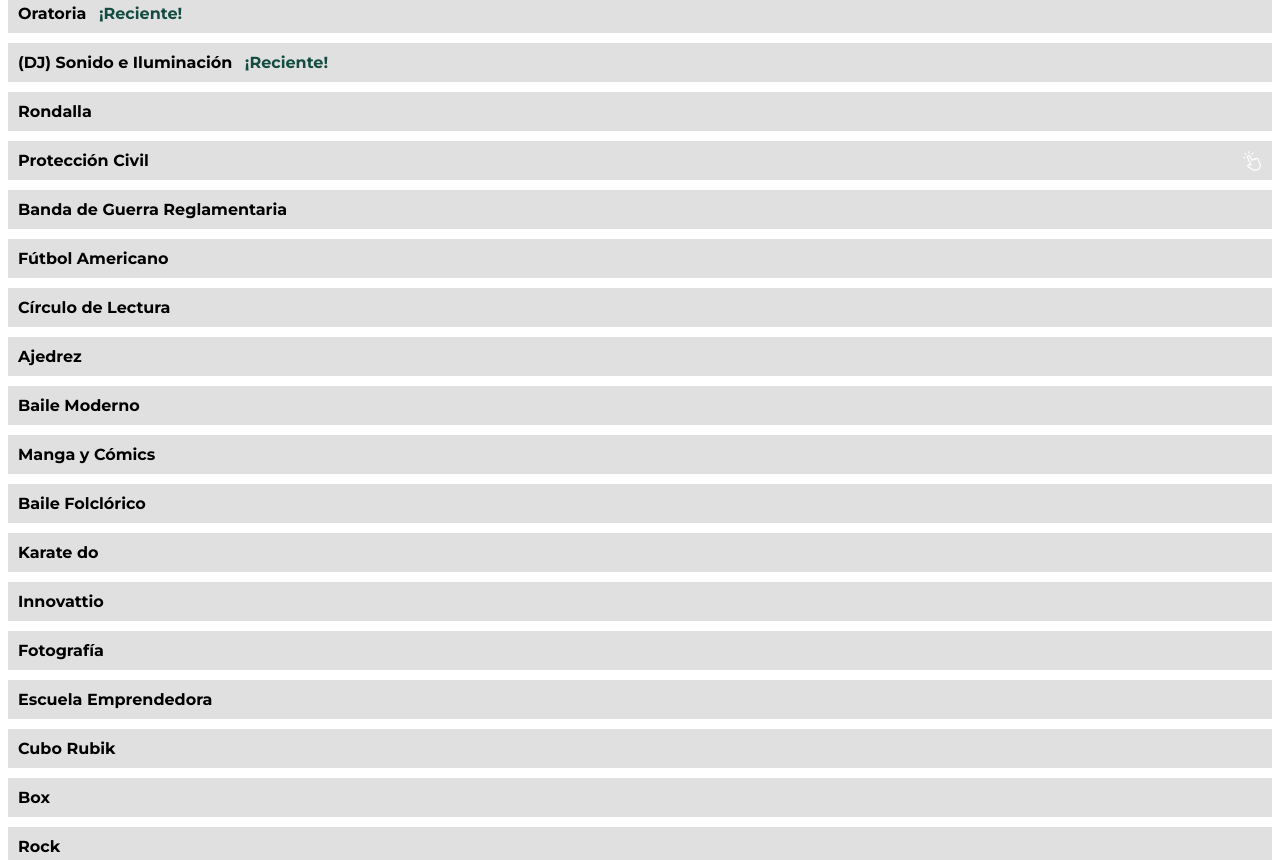
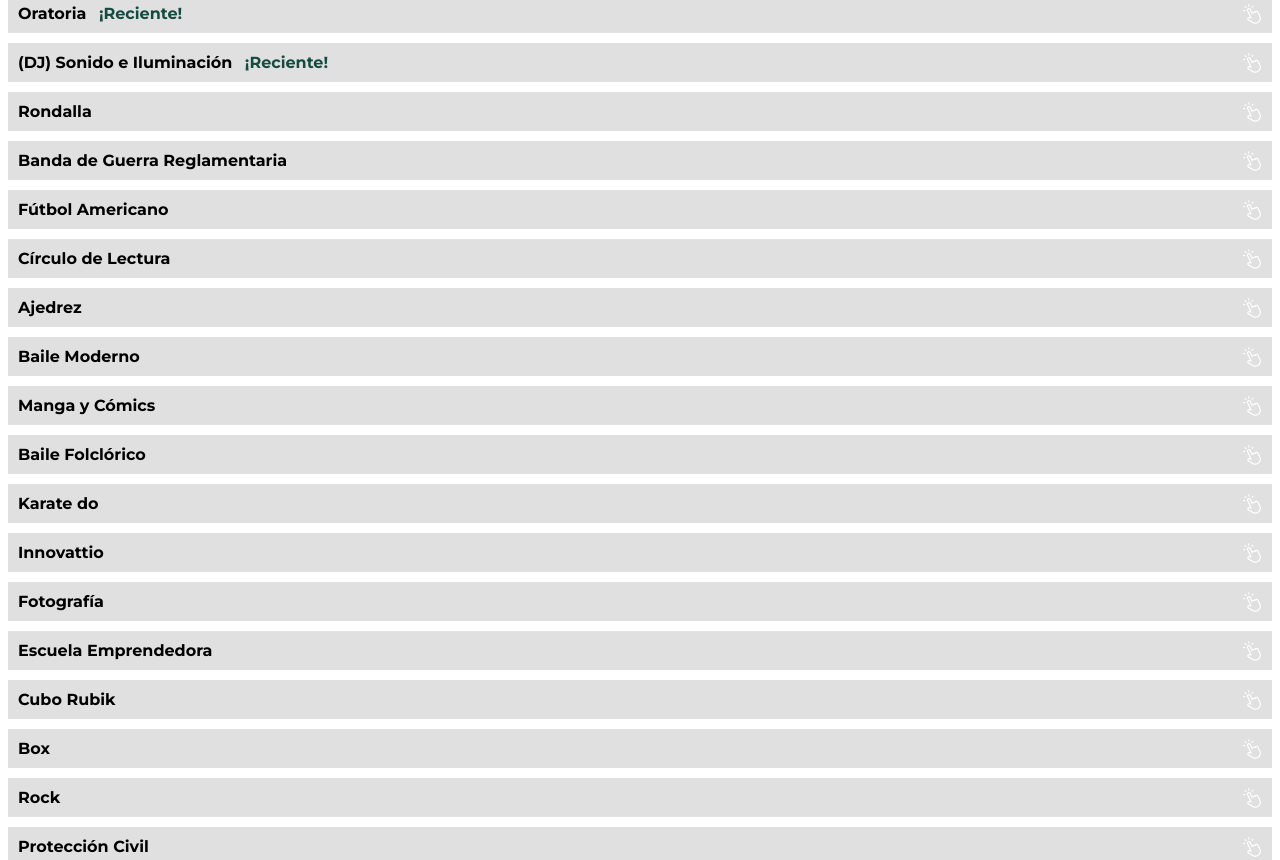
Before and after one commit to ConalepOrizaba/ConalepOrizaba, a plain HTML site: page index.html in a window 1280 px wide. Shown: the part 1770-2630 px from the top of the page. Drawn offline with Linux system fonts and the light colour scheme.

Commit message:
DCJAJDPCD

```diff
--- a/index.html
+++ b/index.html
@@ -125,6 +125,7 @@
 
     <div class="preceptoria" onclick="this.querySelector('.details').style.display = this.querySelector('.details').style.display === 'none' ? 'block' : 'none';">
         <strong>Oratoria <span class="right" style="color: #154c41; margin-left: 8px;">¡Reciente!</span></strong>
+        <img src="CLIC.png" style="width: 20px; float: right; cursor: pointer;">
         <div class="details" style="display: none;">
             <p>Desarrolla tus habilidades de comunicación y liderazgo mientras aprendes a hablar en público con confianza. Mejora tu capacidad de expresar ideas de manera clara y persuasiva. Si te apasiona la palabra y deseas destacar en presentaciones o discursos, la oratoria es la oportunidad perfecta para ti.</p>
             <p>Horario:<br>Miércoles de 14:00 a 15:00 horas<br>Viernes de 14:00 a 15:00 horas</p>
@@ -133,6 +134,7 @@
     </div>
     <div class="preceptoria" onclick="this.querySelector('.details').style.display = this.querySelector('.details').style.display === 'none' ? 'block' : 'none';">
         <strong>(DJ) Sonido e Iluminación <span class="right" style="color: #154c41; margin-left: 8px;">¡Reciente!</span></strong>
+        <img src="CLIC.png" style="width: 20px; float: right; cursor: pointer;">
         <div class="details" style="display: none;">
             <p>Sumérgete en el electrizante mundo del DJing y domina el arte de mezclar música y controlar las luces que encienden cualquier ambiente. Aprende a utilizar el equipo profesional de sonido e iluminación, mientras descubres los secretos detrás de las mejores mezclas y efectos que hacen vibrar a una audiencia. Si te apasiona la música y sueñas con ser el alma de la fiesta, ¡esta preceptoría es para ti!</p>
             <p>Horario:<br>Miércoles de 14:00 a 15:00 horas<br>Viernes de 14:00 a 16:00 pm</p>
@@ -141,28 +143,16 @@
     </div>
     <div class="preceptoria" onclick="toggleDetails('rondalla')">
         <strong>Rondalla</strong>
+        <img src="CLIC.png" style="width: 20px; float: right; cursor: pointer;">
         <div id="rondalla" style="display: none;">
             <p>Embárcate en un viaje musical por las tradiciones mexicanas y aprende a tocar instrumentos de cuerda para crear melodías cautivadoras. Desarrolla tu sensibilidad musical y aprecia la belleza de la música folclórica. Si te apasiona la música tradicional y deseas aprender a tocar un instrumento, ¡la rondalla es el espacio perfecto! Disfruta de la compañía de otros músicos y crea momentos inolvidables interpretando canciones que llegan al corazón.</p>
             <p>Horario:<br>Lunes y viernes de 14:00 a 15:30 pm<br>Sábados de 10:00 a 13:00 pm</p>
             <p>Preceptor: José Luis Maldonado.</p>
         </div>
     </div>
-
-
-    <div class="preceptoria" onclick="toggleDetails('proteccionCivil')">
-        <strong>Protección Civil</strong>
-        <img src="CLIC.png" style="width: 20px; float: right; cursor: pointer;">
-        <div id="proteccionCivil" style="display: none;">
-            <p>Prepárate para aprender habilidades fundamentales que pueden salvar vidas. En esta preceptoría, te sumergirás en el mundo de la prevención, respuesta ante emergencias y primeros auxilios. Conocerás cómo actuar en situaciones de riesgo y desarrollarás la confianza para proteger a los demás. ¡Esta es tu oportunidad para ser parte de algo importante!</p>
-            <p>Horario:<br>Martes y jueves de 14:00 a 15:00 pm</p>
-            <p>Preceptor: Álvaro Zenteno Garibay.</p>
-        </div>
-    </div>
-
-
-
     <div class="preceptoria" onclick="toggleDetails('bandaGuerraReglamentaria')">
         <strong>Banda de Guerra Reglamentaria</strong>
+        <img src="CLIC.png" style="width: 20px; float: right; cursor: pointer;">
         <div id="bandaGuerraReglamentaria" style="display: none;">
             <p>Sumérgete en el vibrante mundo de la música marcial y experimenta la emoción de crear un sonido unificado con tus compañeros. Desarrolla tu sentido del ritmo, coordinación y disciplina mientras interpretas piezas musicales llenas de energía. Si te apasiona la música y deseas ser parte de algo más grande, ¡la banda de guerra te espera! Libera al músico que llevas dentro, vive experiencias inolvidables y crea recuerdos que perdurarán toda la vida.</p>
             <p>Horario:<br>Lunes y Viernes de 14:00 a 15:00 pm<br>Sabado de 10:00 a 13:00 pm</p>
@@ -171,6 +161,7 @@
     </div>
     <div class="preceptoria" onclick="toggleDetails('futbolAmericano')">
         <strong>Fútbol Americano</strong>
+        <img src="CLIC.png" style="width: 20px; float: right; cursor: pointer;">
         <div id="futbolAmericano" style="display: none;">
             <p>Sumérgete en la intensidad del deporte más emocionante. Desarrolla fuerza, agilidad y estrategia mientras enfrentas a tus compañeros en emocionantes jugadas. Perfecciona tus habilidades en cada posición, desde el poderoso liniero ofensivo hasta el ágil receptor. Siente la adrenalina de cada tackle, pase y touchdown. Si te imaginas corriendo hacia la zona de anotación, el equipo de fútbol americano es tu oportunidad.</p>
             <p>Horario:<br>Lunes a viernes de 16:00 a 18:00 pm<br>Sábados de 10:00 a 13:00 pm</p>
@@ -179,6 +170,7 @@
     </div>
     <div class="preceptoria" onclick="toggleDetails('circuloDeLectura')">
         <strong>Círculo de Lectura</strong>
+        <img src="CLIC.png" style="width: 20px; float: right; cursor: pointer;">
         <div id="circuloDeLectura" style="display: none;">
             <p>Amplica tus horizontes, despierta tu imaginación y comparte tus ideas con otros amantes de la lectura. Desarrolla tu pensamiento crítico y tu capacidad de análisis. Si te encanta perderte en un buen libro, ¡el círculo de lectura es una gran oportunidad! Descubre nuevos autores, géneros y perspectivas, mientras conoces a personas con tus mismos intereses.</p>
             <p>Horario:<br>Martes y jueves de 14:00 a 15:00 pm</p>
@@ -187,6 +179,7 @@
     </div>
     <div class="preceptoria" onclick="toggleDetails('ajedrez')">
         <strong>Ajedrez</strong>
+        <img src="CLIC.png" style="width: 20px; float: right; cursor: pointer;">
         <div id="ajedrez" style="display: none;">
             <p>¿Eres un estratega nato? Desarrolla tu pensamiento lógico, tu capacidad de análisis y tu paciencia. Desafía a tus amigos y conviértete en un maestro del ajedrez. Si te gusta resolver problemas y anticipar los movimientos de tu oponente, el taller de ajedrez es la oportunidad que estabas buscando.</p>
             <p>Horario:<br>Lunes y miércoles de 14:00 a 15:00 pm</p>
@@ -195,6 +188,7 @@
     </div>
     <div class="preceptoria" onclick="toggleDetails('baileModerno')">
         <strong>Baile Moderno</strong>
+        <img src="CLIC.png" style="width: 20px; float: right; cursor: pointer;">
         <div id="baileModerno" style="display: none;">
             <p>Expresa tu creatividad y libera tu cuerpo. Aprende diferentes estilos de baile, desde hip hop hasta contemporáneo, y desarrolla tu propio estilo. Muévete al ritmo de la música y siente la libertad de expresarte. Si deseas aprender nuevos movimientos y mejorar tu coordinación, el baile moderno es la opción ideal.</p>
             <p>Horario:<br>Martes y jueves de 14:00 a 15:00 pm</p>
@@ -203,6 +197,7 @@
     </div>
     <div class="preceptoria" onclick="toggleDetails('mangaYComics')">
         <strong>Manga y Cómics</strong>
+        <img src="CLIC.png" style="width: 20px; float: right; cursor: pointer;">
         <div id="mangaYComics" style="display: none;">
             <p>Explora el mundo del manga y los cómics, desarrolla tu creatividad y da vida a tus propias historias. Mejora tus habilidades artísticas y narrativas. Si te apasiona el dibujo y la creación de personajes, ¡el taller de manga y cómics es la opción ideal! Aprende las técnicas básicas del dibujo manga, crea tus propias historias y comparte tu pasión con otros artistas.</p>
             <p>Horario:<br>Lunes y Miercoles de 14:00 a 15:00 pm</p>
@@ -211,6 +206,7 @@
     </div>
     <div class="preceptoria" onclick="toggleDetails('baileFolclorico')">
         <strong>Baile Folclórico</strong>
+        <img src="CLIC.png" style="width: 20px; float: right; cursor: pointer;">
         <div id="baileFolclorico" style="display: none;">
             <p>Conéctate con tus raíces, aprende los bailes tradicionales de México y celebra nuestra rica cultura. Desarrolla tu sentido del ritmo, coordinación y expresión corporal. Si quieres conocer las tradiciones de México y divertirte bailando, ¡el baile folclórico te espera! Aprende los pasos básicos y las coreografías más representativas de cada región. Es una experiencia única y enriquecedora.</p>
             <p>Horario:<br>Miércoles y viernes de 14:00 a 15:00 pm</p>
@@ -219,6 +215,7 @@
     </div>
     <div class="preceptoria" onclick="toggleDetails('karateDo')">
         <strong>Karate do</strong>
+        <img src="CLIC.png" style="width: 20px; float: right; cursor: pointer;">
         <div id="karateDo" style="display: none;">
             <p>La práctica del karate se convierte en una experiencia transformadora, donde se fomenta la disciplina, el respeto y la superación personal mientras se aprenden técnicas de defensa. Esta preceptoría no solo fortalece el cuerpo, sino también la mente, brindando un espacio para crecer y mejorar en cada sesión. Unirse a esta práctica es explorar nuevas habilidades y enfrentar desafíos con confianza..</p>
             <p>Horario:<br>Martes y jueves de 14:00 a 15:00 pm</p>
@@ -227,6 +224,7 @@
     </div>
     <div class="preceptoria" onclick="toggleDetails('innovattio')">
         <strong>Innovattio</strong>
+        <img src="CLIC.png" style="width: 20px; float: right; cursor: pointer;">
         <div id="innovattio" style="display: none;">
             <p>Transformamos ideas en proyectos impactantes, centrándonos en soluciones tecnológicas y creativas que beneficien a nuestra escuela y comunidad. Es un espacio donde la innovación se encuentra con la colaboración, y todos los jóvenes pueden expresar su creatividad y desarrollar habilidades valiosas. ¡Haz realidad tus proyectos mientras dejas una huella positiva!.</p>
             <p>Horario:<br>Martes y jueves de 14:00 a 15:00 pm</p>
@@ -235,6 +233,7 @@
     </div>
     <div class="preceptoria" onclick="toggleDetails('fotografia')">
         <strong>Fotografía</strong>
+        <img src="CLIC.png" style="width: 20px; float: right; cursor: pointer;">
         <div id="fotografia" style="display: none;">
             <p>Captura momentos especiales, expresa tu visión del mundo y desarrolla tu ojo artístico. Mejora tu creatividad y aprende a utilizar diferentes técnicas fotográficas. Si te gusta tomar fotos y compartirlas, ¡la fotografía es una forma de explorar tu lado artístico! Aprende a utilizar tu cámara de forma profesional y a crear imágenes impactantes.</p>
             <p>Horario:<br>Lunes y miércoles de 14:00 a 15:00 pm</p>
@@ -243,6 +242,7 @@
     </div>
     <div class="preceptoria" onclick="toggleDetails('escuelaEmprendedora')">
         <strong>Escuela Emprendedora</strong>
+        <img src="CLIC.png" style="width: 20px; float: right; cursor: pointer;">
         <div id="escuelaEmprendedora" style="display: none;">
             <p>Despierta tu espíritu emprendedor y aprende a convertir tus ideas en proyectos exitosos. Desarrolla habilidades de liderazgo, planificación y trabajo en equipo. Si sueñas con tener tu propio negocio o quieres aprender cómo gestionar proyectos, la escuela emprendedora es tu espacio ideal. Aprende a hacer planes de negocio y a llevar tus ideas a la realidad.</p>
             <p>Horario:<br>Martes y jueves de 14:00 a 15:00 pm</p>
@@ -251,6 +251,7 @@
     </div>
     <div class="preceptoria" onclick="toggleDetails('cuboRubik')">
         <strong>Cubo Rubik</strong>
+        <img src="CLIC.png" style="width: 20px; float: right; cursor: pointer;">
         <div id="cuboRubik" style="display: none;">
             <p>Aumenta tu capacidad de concentración, mejora tus habilidades de resolución de problemas y agudiza tu mente con el arte del cubo Rubik. Desafía tu agilidad mental y aprende a resolver este rompecabezas de manera rápida y eficiente. Si te encantan los retos lógicos y disfrutas de las competencias, esta preceptoría es para ti.</p>
             <p>Horario:<br>Miércoles y viernes de 14:00 a 15:00 pm</p>
@@ -259,6 +260,7 @@
     </div>
     <div class="preceptoria" onclick="toggleDetails('box')">
         <strong>Box</strong>
+        <img src="CLIC.png" style="width: 20px; float: right; cursor: pointer;">
         <div id="box" style="display: none;">
             <p>Desarrolla tu fuerza, agilidad y resistencia a través de intensas sesiones de boxeo. Aprende técnicas de golpeo y defensa, mientras mejoras tu condición física y coordinación. Si buscas un entrenamiento que desafíe tu cuerpo y mente, ¡la preceptoría de box es la opción perfecta para ti!</p>
             <p>Horario:<br>Lunes y miércoles de 14:00 a 15:00 pm</p>
@@ -267,6 +269,7 @@
     </div>
 <div class="preceptoria" onclick="toggleDetails('rock')">
     <strong>Rock</strong>
+    <img src="CLIC.png" style="width: 20px; float: right; cursor: pointer;">
     <div id="rock" style="display: none;">
         <p>Exprésate a través de la música y descubre el poder del rock. Aprende a tocar los instrumentos clásicos del género y desarrolla tu talento musical mientras tocas junto a otros apasionados del rock. Si te imaginas tocando en una banda y sintiendo la energía de la música, esta preceptoría es tu oportunidad.</p>
         <p>Horario:<br>Martes y jueves de 14:00 a 15:00 pm</p>
@@ -275,6 +278,7 @@
 </div>
 <div class="preceptoria" onclick="toggleDetails('proteccionCivil')">
     <strong>Protección Civil</strong>
+    <img src="CLIC.png" style="width: 20px; float: right; cursor: pointer;">
     <div id="proteccionCivil" style="display: none;">
         <p>Prepárate para aprender habilidades fundamentales que pueden salvar vidas. En esta preceptoría, te sumergirás en el mundo de la prevención, respuesta ante emergencias y primeros auxilios. Conocerás cómo actuar en situaciones de riesgo y desarrollarás la confianza para proteger a los demás. ¡Esta es tu oportunidad para ser parte de algo importante!</p>
         <p>Horario:<br>Martes y jueves de 14:00 a 15:00 pm</p>
```
